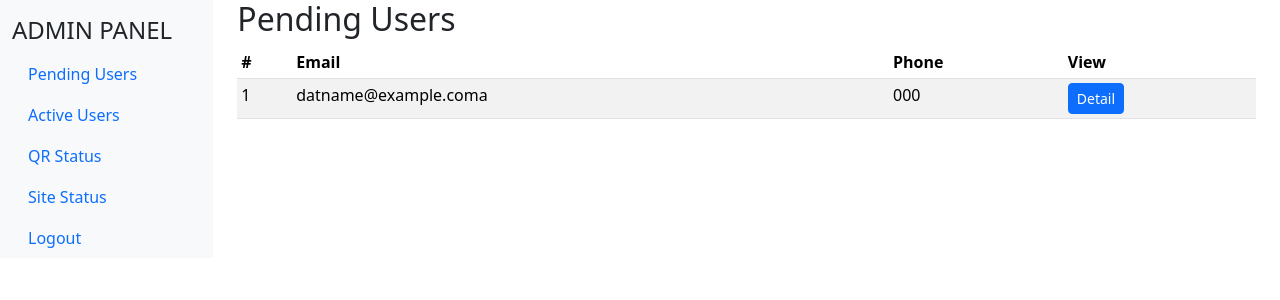
After one commit to mahmudur26/dynamicqr, a Laravel app: page /active-users in a window 1280 px wide. The commit adds this page. Shown: the top 300 px of the page. Run offline with Laravel 9, Linux system fonts and the light colour scheme; a user stored in the database is signed in; tables that the repository leaves empty hold one stand-in row (values such as "Sample post").

Commit message:
admin part

```diff
--- a/app/Http/Controllers/AdminController.php
+++ b/app/Http/Controllers/AdminController.php
@@ -8,12 +8,11 @@ use Illuminate\Routing\Controller;
 
 class AdminController extends Controller
 {
-    public function home()
+    public function pending_users()
     {
-        $data['title'] = 'Home Page';
-        // $data['view_page'] = 'admin.admin-home';
+        $data['title'] = 'Pending Users';
         $data['users'] = User::where('is_active' , '=' , NULL)->get();
-        return view("admin.admin-home" , $data);
+        return view("admin.pending-users" , $data);
     }
 
     public function user_approve($id)
@@ -29,4 +28,11 @@ class AdminController extends Controller
         session()->flash('message', 'The User has been rejected.');
         return redirect()->back();
     }
+
+    public function active_users()
+    {
+        $data['title'] = 'Active Users';
+        $data['users'] = User::where('is_active' , '=' , '1')->get();
+        return view("admin.active-users" , $data);
+    }
 }
--- a/app/Http/Controllers/LoginController.php
+++ b/app/Http/Controllers/LoginController.php
@@ -41,7 +41,8 @@ class LoginController extends Controller
                             }
                         else
                             { //IF ADMIN TRUE
-                                echo 'admin';
+                                $request->session()->put('login_id' , $verification->id);
+                                return redirect('pending-users');
                             }
                     }
                 else //WRONG PASSWORD
--- /dev/null
+++ b/resources/views/admin/active-users.blade.php
@@ -0,0 +1,38 @@
+@extends('admin.frame')
+@section('content')
+<style>
+.alert{
+    text-align: center;
+    width: 60%;
+    margin: 0 auto;
+}
+</style>
+
+<h2>Pending Users</h2>
+@if(Session::has('message'))
+<p class="alert {{ Session::get('alert-class', 'alert-info') }}">{{ Session::get('message') }}</p>
+@endif
+<div class="table-responsive">
+    <table class="table table-striped table-sm">
+    <thead>
+        <tr>
+        <th scope="col">#</th>
+        <th scope="col">Email</th>
+        <th scope="col">Phone</th>
+        <th scope="col">View</th>
+        </tr>
+    </thead>
+    <tbody>
+        @foreach ($users as $user)
+        <tr>
+            <td>{{$user->id}}</td>
+            <td>dat{{$user->email}}a</td>
+            <td>{{$user->phone}}</td>
+            <td><a href="" type="button" class="btn btn-primary btn-sm">Detail</a></td>
+        </tr>
+        @endforeach
+    </tbody>
+    </table>
+</div>
+
+@endsection
--- a/resources/views/admin/frame.blade.php
+++ b/resources/views/admin/frame.blade.php
@@ -3,7 +3,7 @@
 <head>
 <meta charset="utf-8">
 <meta name="viewport" content="width=device-width, initial-scale=1">
-<title>Bootstrap demo</title>
+<title>{{$title}}</title>
 <link href="https://cdn.jsdelivr.net/npm/bootstrap@5.3.0-alpha1/dist/css/bootstrap.min.css" rel="stylesheet" integrity="sha384-GLhlTQ8iRABdZLl6O3oVMWSktQOp6b7In1Zl3/Jr59b6EGGoI1aFkw7cmDA6j6gD" crossorigin="anonymous">
 </head>
 <body>
@@ -11,15 +11,16 @@
 <div class="row">
 <nav id="sidebarMenu" class="col-md-3 col-lg-2 d-md-block bg-light sidebar collapse">
     <div class="position-sticky pt-3 sidebar-sticky">
+        <h4>ADMIN PANEL</h4>
         <ul class="nav flex-column">
         <li class="nav-item">
-            <a class="nav-link active" aria-current="page" href="#">
+            <a class="nav-link active" aria-current="page" href="{{url('/pending-users')}}">
             <span data-feather="home" class="align-text-bottom"></span>
             Pending Users
             </a>
         </li>
         <li class="nav-item">
-            <a class="nav-link" href="#">
+            <a class="nav-link" href="{{url('/active-users')}}">
             <span data-feather="file" class="align-text-bottom"></span>
             Active Users
             </a>
@@ -34,6 +35,12 @@
             <a class="nav-link" href="#">
             <span data-feather="users" class="align-text-bottom"></span>
             Site Status
+            </a>
+        </li>
+        <li class="nav-item">
+            <a class="nav-link" href="{{route('logout')}}">
+            <span data-feather="users" class="align-text-bottom"></span>
+            Logout
             </a>
         </li>
         </ul>
--- a/resources/views/admin/admin-home.blade.php
+++ b/resources/views/admin/pending-users.blade.php
@@ -8,7 +8,7 @@
 }
 </style>
 
-<h2>Pending Users</h2>
+<h4>Pending Users</h4>
 @if(Session::has('message'))
 <p class="alert {{ Session::get('alert-class', 'alert-info') }}">{{ Session::get('message') }}</p>
 @endif
--- a/routes/web.php
+++ b/routes/web.php
@@ -11,9 +11,11 @@ use App\Http\Controllers\RegisterController;
 
 Route::get('/test' , [Controller::class, 'test']);
 
-Route::get('/admin-home' , [AdminController::class , 'home']);
+Route::get('/pending-users' , [AdminController::class , 'pending_users'])->name('pending-users')->middleware('isLogged');
 Route::get('/user-approve/{id}' , [AdminController::class , 'user_approve']);
 Route::get('/user-reject/{id}' , [AdminController::class , 'user_reject']);
+Route::get('/active-users' , [AdminController::class , 'active_users'])->middleware('isLogged');
+
 
 Route::get('/' , [LoginController::class, 'login'])->name('login')->middleware('isAlreadyLogged');
 Route::get('/login' , [LoginController::class, 'login'])->name('login')->middleware('isAlreadyLogged');
```
